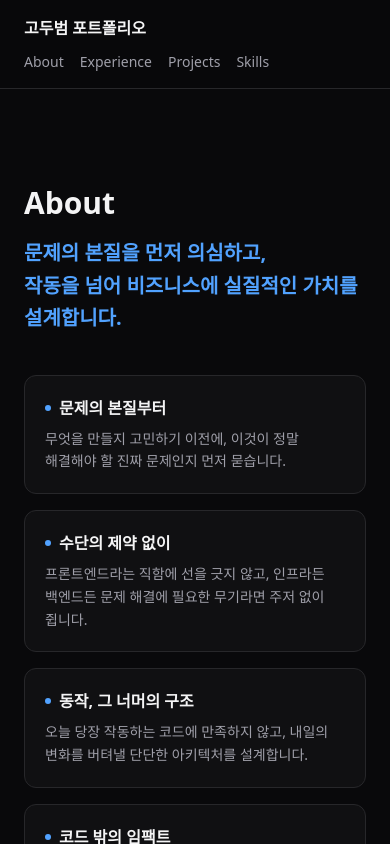
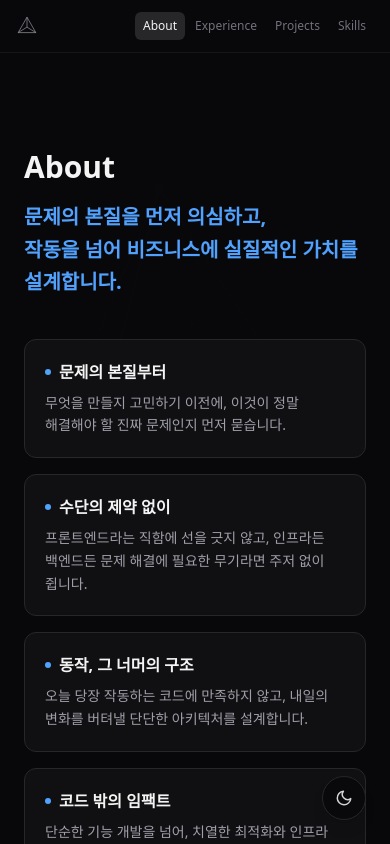
Before and after one commit to Koh-Du-Beom/portfolio, a Next.js app: page /about in a window 390 px wide. Shown: the top 844 px of the page. Built offline with nearby package versions, Linux system fonts and the light colour scheme; a web font is replaced by a local one.

Commit message:
feat : 모바일 환경에서 뒤로가기 버튼 동작을 위한 수정

```diff
--- a/src/app/about/page.tsx
+++ b/src/app/about/page.tsx
@@ -1,5 +1,4 @@
-import AboutSection from "@/components/sections/AboutSection";
-import SeoPageShell from "@/components/seo/SeoPageShell";
+import TetrahedronPage from "@/components/TetrahedronPage";
 import { createPageMetadata } from "@/lib/site";
 
 export const metadata = createPageMetadata(
@@ -9,9 +8,5 @@ export const metadata = createPageMetadata(
 );
 
 export default function AboutPage() {
-  return (
-    <SeoPageShell>
-      <AboutSection />
-    </SeoPageShell>
-  );
+  return <TetrahedronPage />;
 }
--- a/src/app/experience/page.tsx
+++ b/src/app/experience/page.tsx
@@ -1,5 +1,4 @@
-import ExperienceSection from "@/components/sections/ExperienceSection";
-import SeoPageShell from "@/components/seo/SeoPageShell";
+import TetrahedronPage from "@/components/TetrahedronPage";
 import { createPageMetadata } from "@/lib/site";
 
 export const metadata = createPageMetadata(
@@ -9,9 +8,5 @@ export const metadata = createPageMetadata(
 );
 
 export default function ExperiencePage() {
-  return (
-    <SeoPageShell>
-      <ExperienceSection />
-    </SeoPageShell>
-  );
+  return <TetrahedronPage />;
 }
--- a/src/app/projects/page.tsx
+++ b/src/app/projects/page.tsx
@@ -1,5 +1,4 @@
-import ProjectsSection from "@/components/sections/ProjectsSection";
-import SeoPageShell from "@/components/seo/SeoPageShell";
+import TetrahedronPage from "@/components/TetrahedronPage";
 import { createPageMetadata } from "@/lib/site";
 
 export const metadata = createPageMetadata(
@@ -9,9 +8,5 @@ export const metadata = createPageMetadata(
 );
 
 export default function ProjectsPage() {
-  return (
-    <SeoPageShell>
-      <ProjectsSection />
-    </SeoPageShell>
-  );
+  return <TetrahedronPage />;
 }
--- a/src/app/skills/page.tsx
+++ b/src/app/skills/page.tsx
@@ -1,5 +1,4 @@
-import SkillsSection from "@/components/sections/SkillsSection";
-import SeoPageShell from "@/components/seo/SeoPageShell";
+import TetrahedronPage from "@/components/TetrahedronPage";
 import { createPageMetadata } from "@/lib/site";
 
 export const metadata = createPageMetadata(
@@ -9,9 +8,5 @@ export const metadata = createPageMetadata(
 );
 
 export default function SkillsPage() {
-  return (
-    <SeoPageShell>
-      <SkillsSection />
-    </SeoPageShell>
-  );
+  return <TetrahedronPage />;
 }
--- a/src/components/TetrahedronPage.tsx
+++ b/src/components/TetrahedronPage.tsx
@@ -2,6 +2,7 @@
 
 import { useState, useEffect, useRef, useCallback } from "react";
 import dynamic from "next/dynamic";
+import { usePathname } from "next/navigation";
 import { motion, AnimatePresence } from "framer-motion";
 import AboutSection from "@/components/sections/AboutSection";
 import ExperienceSection from "@/components/sections/ExperienceSection";
@@ -20,6 +21,17 @@ const sectionConfig = [
   { id: "projects", label: "Projects", Component: ProjectsSection },
   { id: "skills", label: "Skills", Component: SkillsSection },
 ] as const;
+
+type SectionId = (typeof sectionConfig)[number]["id"];
+
+function isSectionId(value: string): value is SectionId {
+  return sectionConfig.some((item) => item.id === value);
+}
+
+function getSectionFromPathname(pathname: string): SectionId | null {
+  const section = pathname.split("/").filter(Boolean)[0];
+  return section && isSectionId(section) ? section : null;
+}
 
 /* ── Theme ── */
 
@@ -56,34 +68,46 @@ function applyTheme(light: boolean) {
 /* ── Component ── */
 
 export default function TetrahedronPage() {
-  const [activeSection, setActiveSection] = useState<string | null>(null);
-  const [zoomingTo, setZoomingTo] = useState<string | null>(null);
+  const pathname = usePathname();
+  const activeSection = getSectionFromPathname(pathname);
+  const [zoomingTo, setZoomingTo] = useState<SectionId | null>(null);
   const [resizing, setResizing] = useState(false);
   const [isLight, setIsLight] = useState(false);
   const overlayRef = useRef<HTMLDivElement>(null);
-  const navigatingRef = useRef<string | null>(null);
+  const navigatingRef = useRef<SectionId | null>(null);
+
+  const updateUrl = useCallback((section: SectionId | null) => {
+    const nextPath = section ? `/${section}` : "/";
+    if (window.location.pathname !== nextPath) {
+      window.history.pushState(null, "", nextPath);
+    }
+  }, []);
 
   const handleSelect = useCallback((id: string) => {
-    if (zoomingTo) return;
+    if (zoomingTo || !isSectionId(id)) return;
     setZoomingTo(id);
     setTimeout(() => {
-      setActiveSection(id);
+      updateUrl(id);
       setZoomingTo(null);
     }, 600);
-  }, [zoomingTo]);
+  }, [updateUrl, zoomingTo]);
 
-  const handleNavigate = useCallback((id: string) => {
+  const handleNavigate = useCallback((id: SectionId) => {
     if (id === activeSection) return;
-    setActiveSection(id);
-  }, [activeSection]);
+    updateUrl(id);
+  }, [activeSection, updateUrl]);
+
+  const handleClose = useCallback(() => {
+    updateUrl(null);
+  }, [updateUrl]);
 
   useEffect(() => {
     const handleKey = (e: KeyboardEvent) => {
-      if (e.key === "Escape") setActiveSection(null);
+      if (e.key === "Escape" && activeSection) handleClose();
     };
     window.addEventListener("keydown", handleKey);
     return () => window.removeEventListener("keydown", handleKey);
-  }, []);
+  }, [activeSection, handleClose]);
 
   useEffect(() => {
     applyTheme(isLight);
@@ -192,7 +216,7 @@ export default function TetrahedronPage() {
             >
               <div className="mx-auto flex max-w-5xl items-center justify-between px-4 py-3 md:px-6">
                 <button
-                  onClick={() => setActiveSection(null)}
+                  onClick={handleClose}
                   className="flex shrink-0 cursor-pointer items-center gap-2 text-sm text-zinc-400 hover:text-zinc-100 transition-colors group"
                 >
                   <svg
--- a/src/components/sections/ProjectsSection.tsx
+++ b/src/components/sections/ProjectsSection.tsx
@@ -1,12 +1,33 @@
 "use client";
 
-import { useState } from "react";
+import { Suspense } from "react";
 import { motion } from "framer-motion";
+import { useSearchParams } from "next/navigation";
 import { projects, type Project } from "@/data/projects";
 import ProjectModal from "@/components/ui/ProjectModal";
 
+function ProjectModalRouter() {
+  const searchParams = useSearchParams();
+  const selected = projects.find(
+    (project) => project.id === searchParams.get("project"),
+  ) ?? null;
+
+  const closeProject = () => {
+    const params = new URLSearchParams(searchParams.toString());
+    params.delete("project");
+    const query = params.toString();
+    window.history.replaceState(null, "", query ? `/projects?${query}` : "/projects");
+  };
+
+  return <ProjectModal project={selected} onClose={closeProject} />;
+}
+
 export default function ProjectsSection() {
-  const [selected, setSelected] = useState<Project | null>(null);
+  const openProject = (project: Project) => {
+    const params = new URLSearchParams(window.location.search);
+    params.set("project", project.id);
+    window.history.pushState(null, "", `/projects?${params.toString()}`);
+  };
 
   return (
     <section id="projects" className="py-24 md:py-32" aria-labelledby="projects-heading">
@@ -30,10 +51,10 @@ export default function ProjectsSection() {
               whileInView={{ opacity: 1, y: 0 }}
               viewport={{ once: true }}
               transition={{ delay: i * 0.05 }}
-              onClick={() => setSelected(project)}
+              onClick={() => openProject(project)}
               role="button"
               tabIndex={0}
-              onKeyDown={(e) => e.key === "Enter" && setSelected(project)}
+              onKeyDown={(e) => e.key === "Enter" && openProject(project)}
               aria-label={`${project.title} 상세 보기`}
             >
               <h3 className="text-lg font-semibold text-zinc-100 group-hover:text-blue-400 transition-colors">
@@ -78,7 +99,9 @@ export default function ProjectsSection() {
         </div>
       </div>
 
-      <ProjectModal project={selected} onClose={() => setSelected(null)} />
+      <Suspense fallback={null}>
+        <ProjectModalRouter />
+      </Suspense>
     </section>
   );
 }
```
